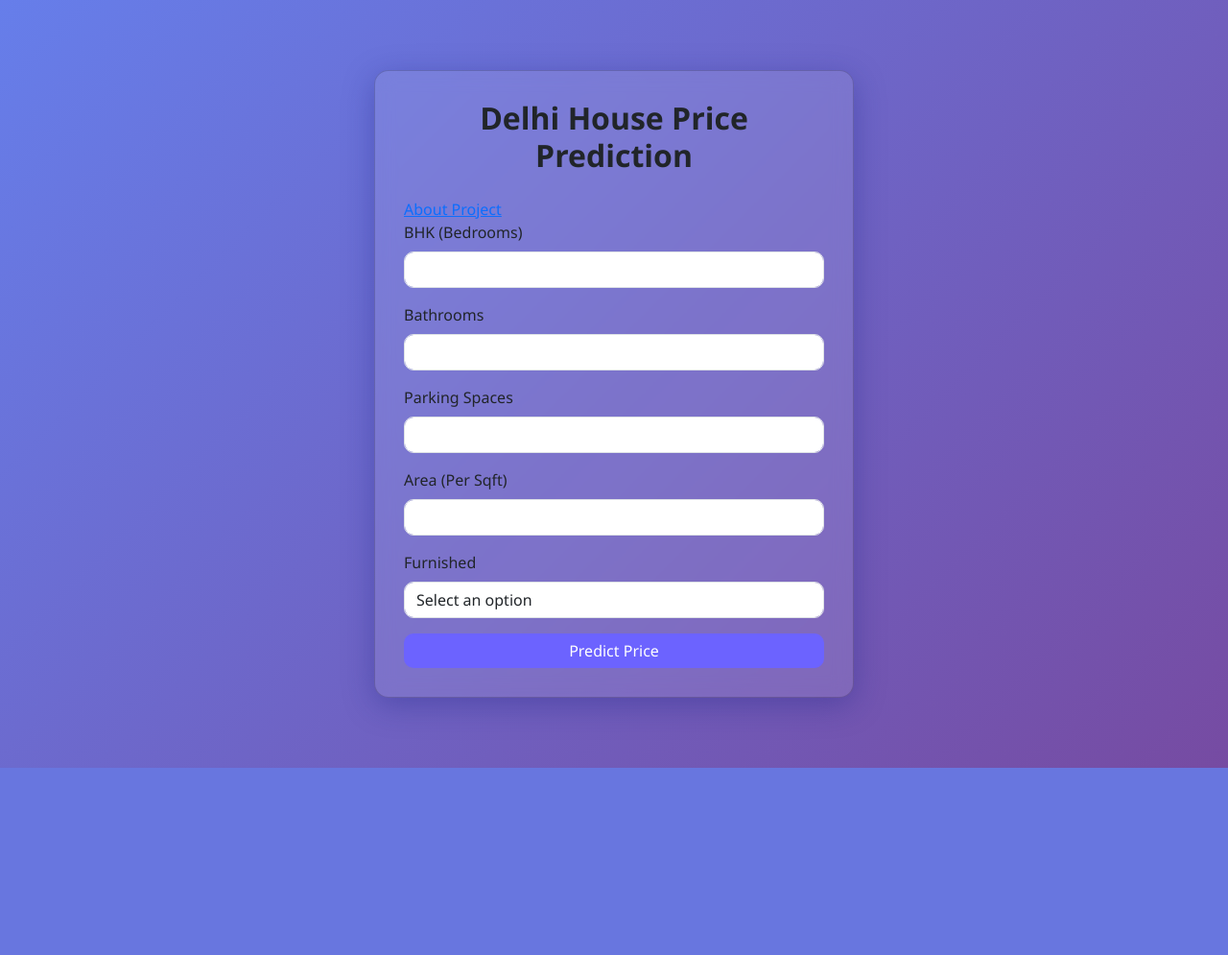
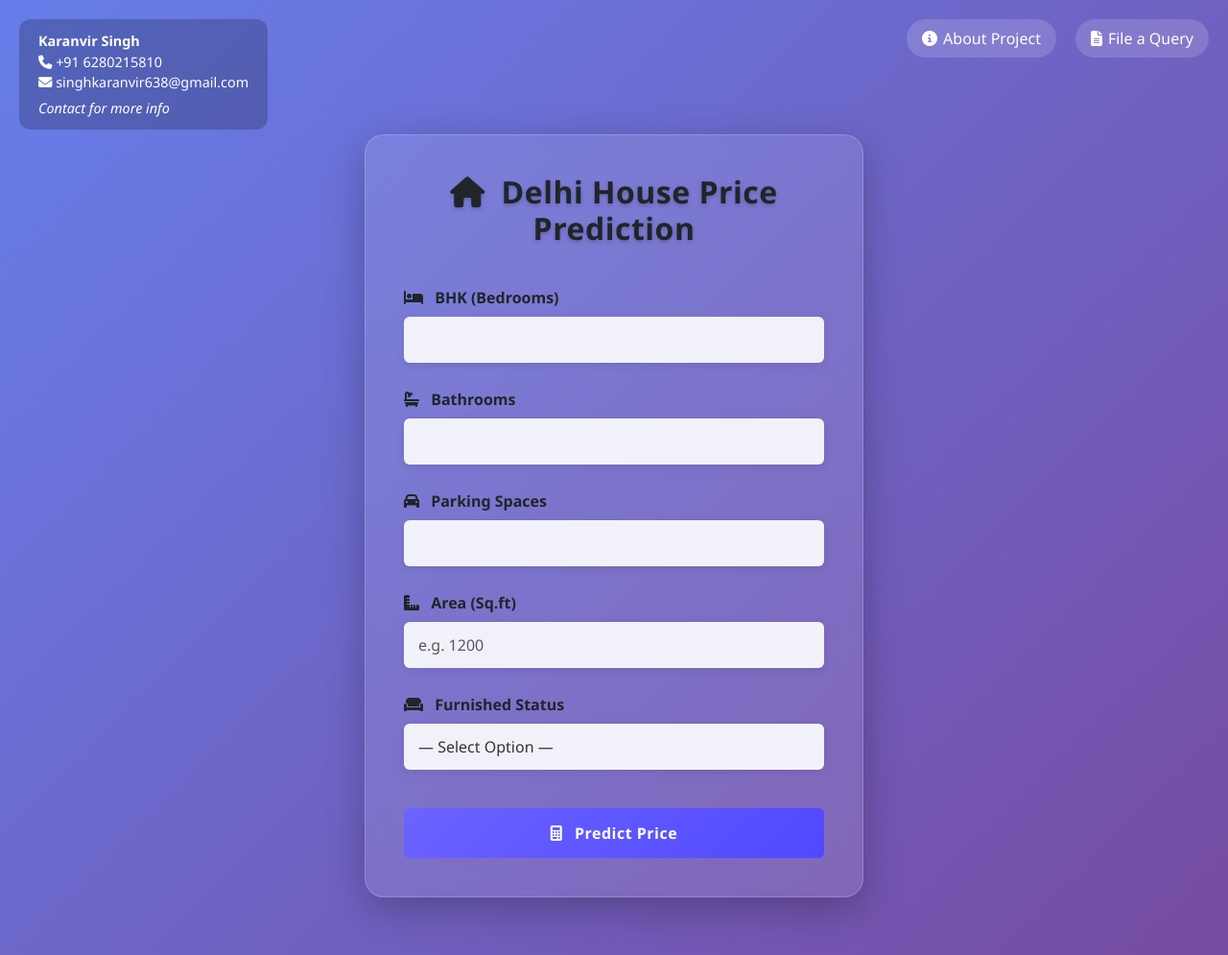
Before and after one commit to singhkaranvir638-rgb/Delhi-House-Price-Prediction, a Flask app: page / in a window 1280 px wide. Shown: the whole page at 96% size. Before the commit the page ends 800 px from the top, so only its background shows below. Run offline with Flask 3, Linux system fonts and the light colour scheme; parts of the project's set-up code (start-up, migrations or seed data) failed here and were passed over.

Commit message:
Update templates/index.html

```diff
--- a/templates/index.html
+++ b/templates/index.html
@@ -6,92 +6,236 @@
     <title>Delhi House Price Prediction</title>
     <!-- Bootstrap CSS -->
     <link href="https://cdn.jsdelivr.net/npm/bootstrap@5.3.0/dist/css/bootstrap.min.css" rel="stylesheet" />
+    <!-- Font Awesome for Icons -->
+    <link rel="stylesheet" href="https://cdnjs.cloudflare.com/ajax/libs/font-awesome/6.4.0/css/all.min.css" />
     <style>
         body {
             background: linear-gradient(135deg, #667eea, #764ba2);
             color: #fff;
             min-height: 100vh;
+            font-family: 'Segoe UI', Tahoma, Geneva, Verdana, sans-serif;
+            padding: 20px;
+            position: relative;
+        }
+
+        .header-contact {
+            position: absolute;
+            top: 20px;
+            left: 20px;
+            background: rgba(0, 0, 0, 0.2);
+            padding: 12px 20px;
+            border-radius: 12px;
+            backdrop-filter: blur(10px);
+            font-size: 0.9rem;
+            line-height: 1.5;
+            z-index: 100;
+        }
+
+        .header-links {
+            position: absolute;
+            top: 20px;
+            right: 20px;
+            display: flex;
+            gap: 20px;
+            z-index: 100;
+        }
+
+        .header-links a {
+            color: #fff;
+            text-decoration: none;
+            padding: 8px 16px;
+            border-radius: 30px;
+            background: rgba(255, 255, 255, 0.15);
+            transition: all 0.3s ease;
+            font-weight: 500;
             display: flex;
             align-items: center;
-            justify-content: center;
-            font-family: 'Segoe UI', Tahoma, Geneva, Verdana, sans-serif;
+            gap: 6px;
         }
+
+        .header-links a:hover {
+            background: rgba(255, 255, 255, 0.3);
+            transform: translateY(-2px);
+        }
+
         .card {
             background: rgba(255, 255, 255, 0.1);
+            border-radius: 20px;
+            padding: 40px;
+            width: 100%;
+            max-width: 520px;
+            box-shadow: 0 12px 40px 0 rgba(0, 0, 0, 0.25);
+            backdrop-filter: blur(12px);
+            -webkit-backdrop-filter: blur(12px);
+            margin: 120px auto 40px;
+            animation: fadeInUp 0.8s ease-out;
+            border: 1px solid rgba(255, 255, 255, 0.18);
+        }
+
+        @keyframes fadeInUp {
+            from {
+                opacity: 0;
+                transform: translateY(30px);
+            }
+            to {
+                opacity: 1;
+                transform: translateY(0);
+            }
+        }
+
+        h1 {
+            text-align: center;
+            margin-bottom: 30px;
+            font-weight: 800;
+            font-size: 2rem;
+            letter-spacing: 0.5px;
+            text-shadow: 0 2px 4px rgba(0,0,0,0.2);
+        }
+
+        .form-label {
+            font-weight: 600;
+            margin-top: 10px;
+        }
+
+        .form-control {
+            background: rgba(255, 255, 255, 0.9) !important;
+            border: none !important;
+            padding: 12px 15px;
+            color: #333;
+            font-weight: 500;
+            box-shadow: 0 2px 8px rgba(0,0,0,0.1);
+            transition: all 0.3s ease;
+        }
+
+        .form-control:focus {
+            background: #fff !important;
+            box-shadow: 0 4px 15px rgba(108, 99, 255, 0.3);
+            transform: translateY(-1px);
+        }
+
+        .btn-primary {
+            background: linear-gradient(135deg, #6c63ff, #5049ff);
+            border: none;
+            padding: 14px;
+            font-weight: 600;
+            letter-spacing: 0.5px;
+            transition: all 0.3s ease;
+            margin-top: 10px;
+        }
+
+        .btn-primary:hover {
+            background: linear-gradient(135deg, #5a52e0, #4037d8);
+            transform: translateY(-2px);
+            box-shadow: 0 6px 20px rgba(108, 99, 255, 0.6);
+        }
+
+        .result {
+            margin-top: 30px;
+            padding: 25px;
+            background: rgba(255, 215, 0, 0.15);
             border-radius: 15px;
-            padding: 30px;
-            width: 100%;
-            max-width: 500px;
-            box-shadow: 0 8px 32px 0 rgba(31, 38, 135, 0.37);
-            backdrop-filter: blur(10px);
-            -webkit-backdrop-filter: blur(10px);
+            border-left: 5px solid #ffd700;
+            animation: pulse 1.5s infinite;
+            text-align: center;
         }
-        .form-control, .btn {
-            border-radius: 10px;
+
+        @keyframes pulse {
+            0% { box-shadow: 0 0 0 0 rgba(255, 215, 0, 0.4); }
+            70% { box-shadow: 0 0 0 10px rgba(255, 215, 0, 0); }
+            100% { box-shadow: 0 0 0 0 rgba(255, 215, 0, 0); }
         }
-        .btn-primary {
-            background: #6c63ff;
-            border: none;
+
+        .result p {
+            margin-bottom: 5px;
+            font-size: 1.1rem;
+            opacity: 0.9;
         }
-        .btn-primary:hover {
-            background: #5751d8;
+
+        .result strong {
+            font-size: 1.8rem;
+            color: #ffd700;
+            font-weight: 700;
+            text-shadow: 0 2px 4px rgba(0,0,0,0.3);
         }
-        h2 {
-            text-align: center;
-            margin-bottom: 25px;
-            font-weight: 700;
-        }
-        .result {
-            margin-top: 20px;
-            font-size: 1.5rem;
-            text-align: center;
-            font-weight: 600;
-            color: #ffd700;
+
+        @media (max-width: 768px) {
+            .header-contact, .header-links {
+                position: relative;
+                top: auto;
+                left: auto;
+                right: auto;
+                margin-bottom: 20px;
+                text-align: center;
+            }
+            .header-links {
+                justify-content: center;
+            }
+            .card {
+                margin: 80px auto 30px;
+                padding: 30px 20px;
+            }
         }
     </style>
 </head>
 <body>
+
+    <!-- Personal Info - Top Left -->
+    <div class="header-contact">
+        <div><strong>Karanvir Singh</strong></div>
+        <div><i class="fas fa-phone"></i> +91 6280215810</div>
+        <div><i class="fas fa-envelope"></i> singhkaranvir638@gmail.com</div>
+        <div style="margin-top: 5px; font-style: italic;">Contact for more info</div>
+    </div>
+
+    <!-- Navigation Links - Top Right -->
+    <div class="header-links">
+        <a href="/about"><i class="fas fa-info-circle"></i> About Project</a>
+        <a href="/contact"><i class="fas fa-file-alt"></i> File a Query</a>
+    </div>
+
+    <!-- Main Prediction Card -->
     <div class="card">
-        <h2>Delhi House Price Prediction</h2>
-      <a href="/about"> About Project</a>
+        <h1><i class="fas fa-home me-2"></i> Delhi House Price Prediction</h1>
+
         <form method="POST">
             <div class="mb-3">
-                <label for="BHK" class="form-label">BHK (Bedrooms)</label>
+                <label for="BHK" class="form-label"><i class="fas fa-bed me-2"></i> BHK (Bedrooms)</label>
                 <input type="number" class="form-control" id="BHK" name="BHK" min="1" max="10" required />
             </div>
             <div class="mb-3">
-                <label for="Bathroom" class="form-label">Bathrooms</label>
+                <label for="Bathroom" class="form-label"><i class="fas fa-bath me-2"></i> Bathrooms</label>
                 <input type="number" class="form-control" id="Bathroom" name="Bathroom" min="1" max="10" required />
             </div>
             <div class="mb-3">
-                <label for="Parking" class="form-label">Parking Spaces</label>
+                <label for="Parking" class="form-label"><i class="fas fa-car me-2"></i> Parking Spaces</label>
                 <input type="number" class="form-control" id="Parking" name="Parking" min="0" max="5" required />
             </div>
             <div class="mb-3">
-                <label for="Per_Sqft" class="form-label">Area (Per Sqft)</label>
-                <input type="number" step="0.01" class="form-control" id="Per_Sqft" name="Per_Sqft" min="0" required />
+                <label for="Per_Sqft" class="form-label"><i class="fas fa-ruler-combined me-2"></i> Area (Sq.ft)</label>
+                <input type="number" step="0.01" class="form-control" id="Per_Sqft" name="Per_Sqft" min="0" required placeholder="e.g. 1200" />
             </div>
             <div class="mb-3">
-                <label for="Furnished" class="form-label">Furnished</label>
-<select class="form-control" id="Furnished" name="Furnished" required>
-  <option value="" disabled selected>Select an option</option>
-  <option value="1">Yes</option>
-  <option value="0">No</option>
-</select>
-
+                <label for="Furnished" class="form-label"><i class="fas fa-couch me-2"></i> Furnished Status</label>
+                <select class="form-control" id="Furnished" name="Furnished" required>
+                    <option value="" disabled selected>— Select Option —</option>
+                    <option value="1">✅ Yes, Furnished</option>
+                    <option value="0">❌ No, Unfurnished</option>
+                </select>
             </div>
-            <button type="submit" class="btn btn-primary w-100">Predict Price</button>
+            <button type="submit" class="btn btn-primary w-100 mt-4">
+                <i class="fas fa-calculator me-2"></i> Predict Price
+            </button>
         </form>
 
         {% if prediction %}
         <div class="result mt-4">
-            <p>Predicted House Price:</p>
-            <strong>{{ prediction }}</strong>
+            <p><i class="fas fa-tag me-2"></i> Predicted House Price:</p>
+            <strong>₹ {{ prediction }}</strong>
         </div>
         {% endif %}
     </div>
 
-    <!-- Bootstrap JS (optional) -->
+    <!-- Bootstrap JS -->
     <script src="https://cdn.jsdelivr.net/npm/bootstrap@5.3.0/dist/js/bootstrap.bundle.min.js"></script>
 </body>
 </html>
```
